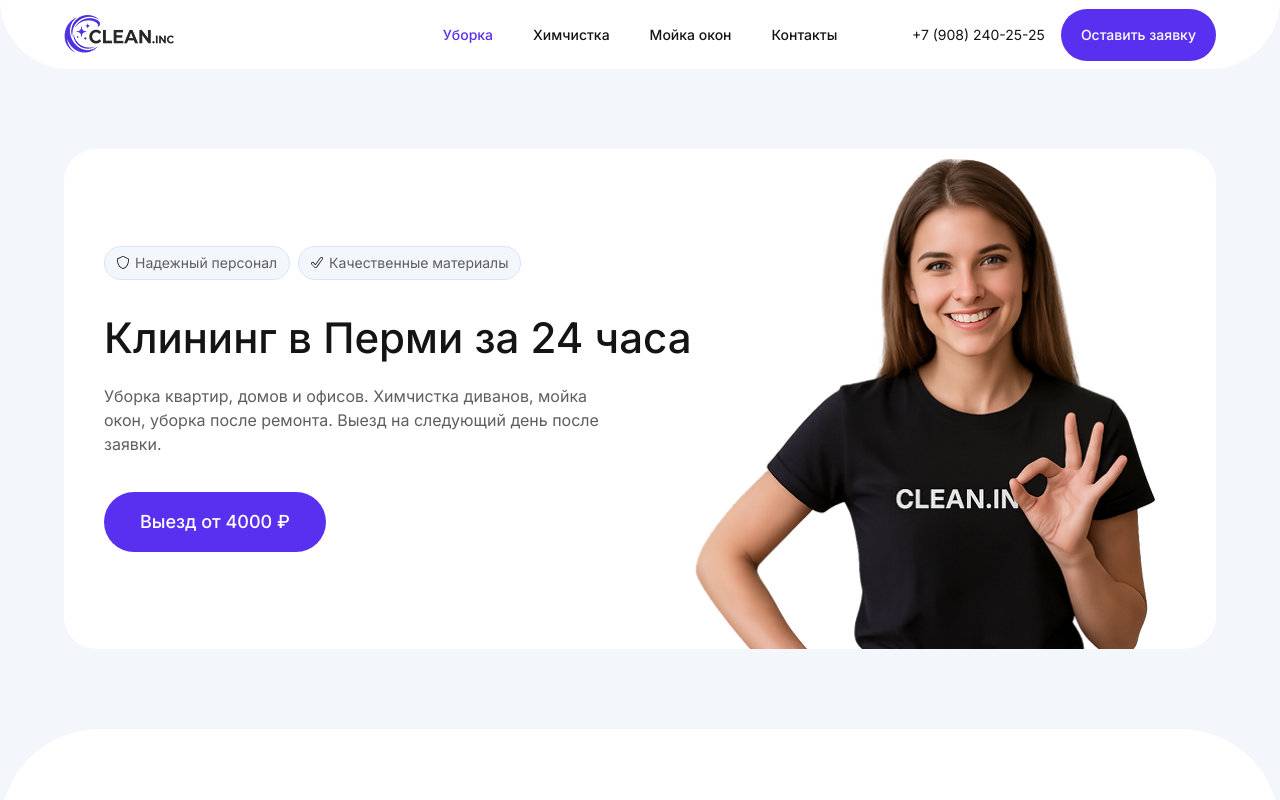
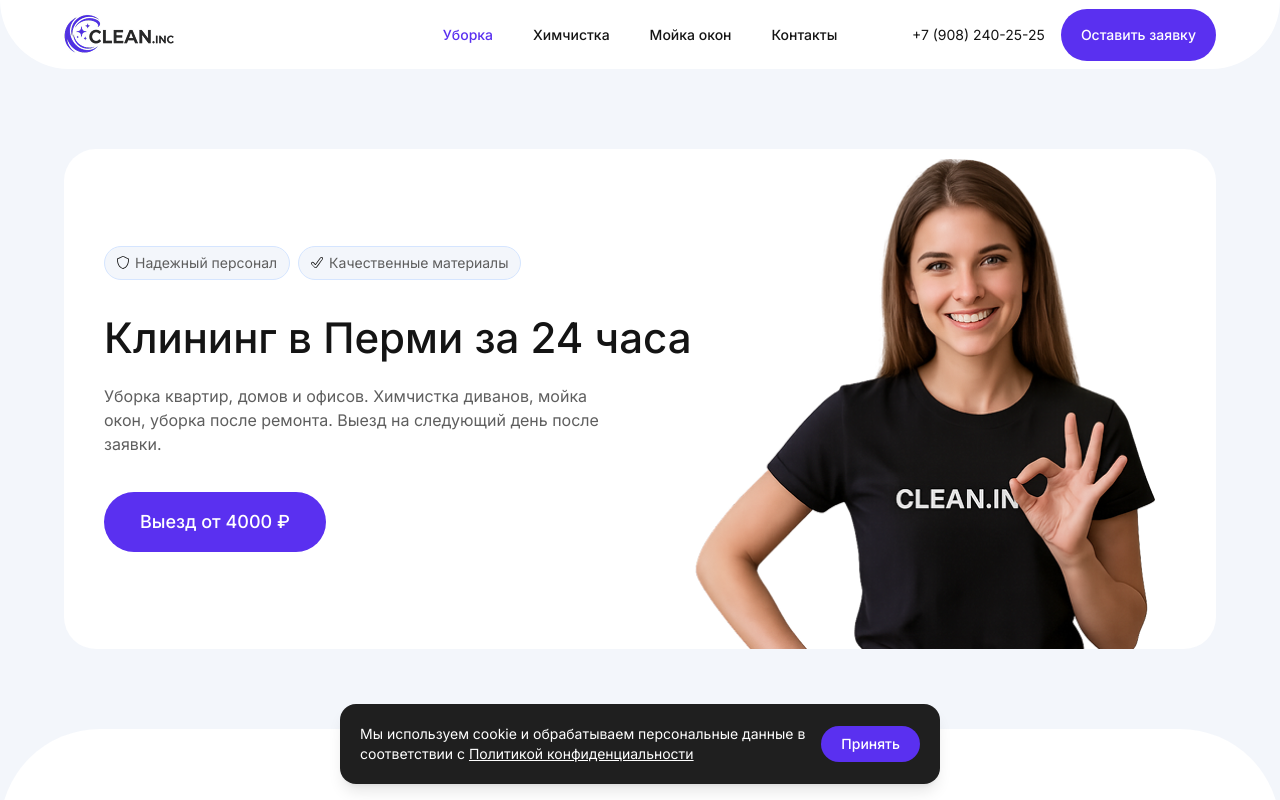
Before and after one commit to kanavalovanton828-byte/clean-inc, a Next.js app: page / in a window 1280 px wide. Shown: the top 800 px of the page. Built offline with nearby package versions, Linux system fonts and the light colour scheme.

Commit message:
Add cookie consent banner

```diff
--- /dev/null
+++ b/app/components/CookieBanner.tsx
@@ -0,0 +1,41 @@
+'use client';
+
+import { useEffect, useState } from 'react';
+import Link from 'next/link';
+
+export function CookieBanner() {
+  const [show, setShow] = useState(false);
+
+  useEffect(() => {
+    const consent = localStorage.getItem('cookie-consent');
+    if (!consent) {
+      setShow(true);
+    }
+  }, []);
+
+  const accept = () => {
+    localStorage.setItem('cookie-consent', 'accepted');
+    setShow(false);
+  };
+
+  if (!show) return null;
+
+  return (
+    <div className="fixed bottom-0 left-0 right-0 z-[100] p-4">
+      <div className="mx-auto flex max-w-[600px] flex-col items-center gap-3 rounded-2xl bg-black/95 p-4 shadow-lg sm:flex-row sm:items-center sm:gap-4 sm:p-5">
+        <p className="text-center text-xs leading-relaxed text-white sm:text-left sm:text-sm">
+          Мы используем cookie и обрабатываем персональные данные в соответствии с{' '}
+          <Link href="/legal/privacy-policy/" className="underline text-white hover:text-gray-300">
+            Политикой конфиденциальности
+          </Link>
+        </p>
+        <button
+          onClick={accept}
+          className="shrink-0 rounded-full bg-brand px-5 py-2 text-xs font-medium text-white transition-colors hover:bg-[#3100de] sm:text-sm"
+        >
+          Принять
+        </button>
+      </div>
+    </div>
+  );
+}
--- a/app/page.tsx
+++ b/app/page.tsx
@@ -5,6 +5,7 @@ import { Chemical } from './sections/Chemical';
 import { Windows } from './sections/Windows';
 import { Form } from './sections/Form';
 import { Footer } from './sections/Footer';
+import { CookieBanner } from './components/CookieBanner';
 
 export default function Home() {
   return (
@@ -20,6 +21,7 @@ export default function Home() {
       <div className="bg-white">
         <Footer />
       </div>
+      <CookieBanner />
     </>
   );
 }
```
